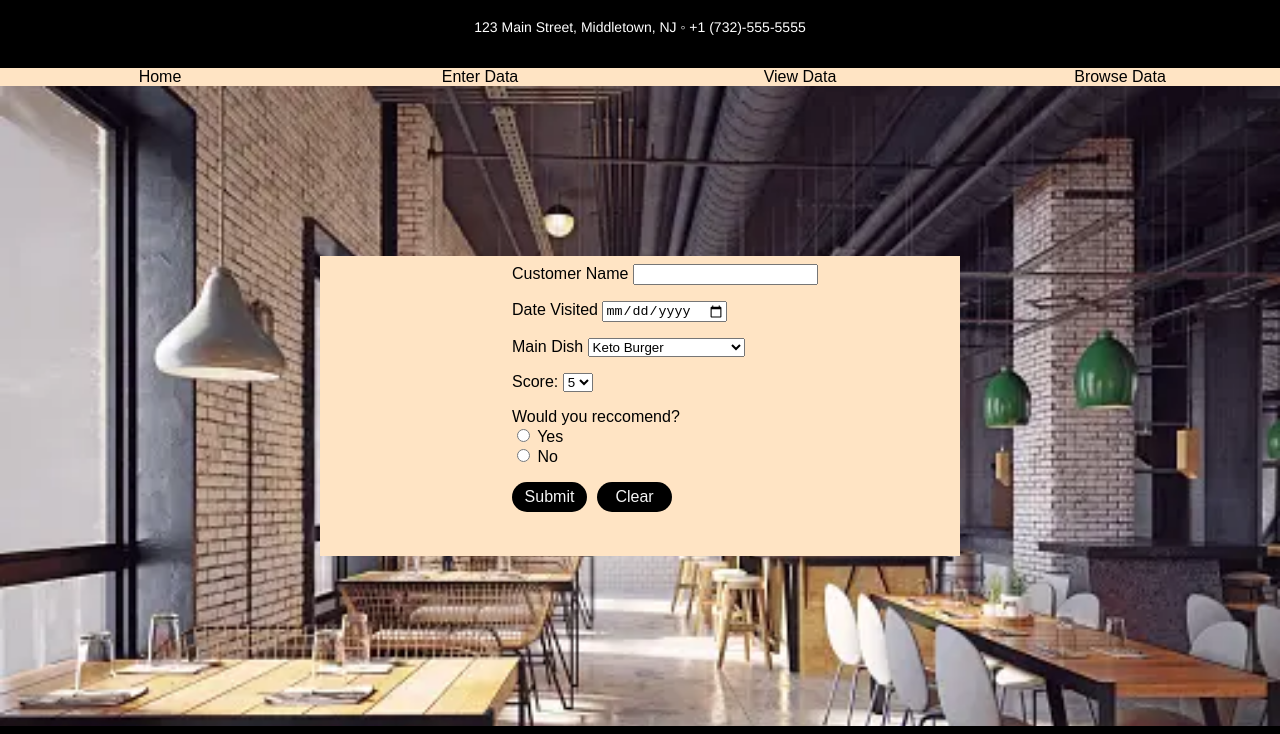
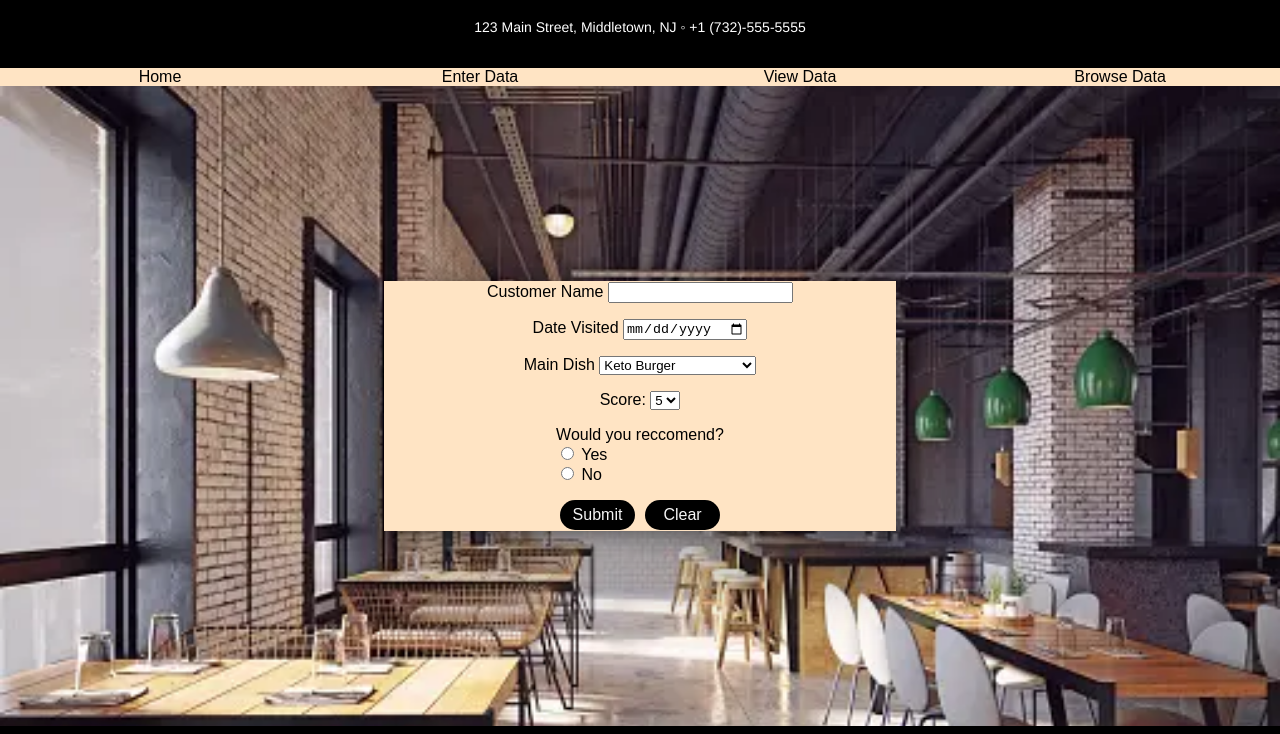
Before and after one commit to MCGruhler/Restaurant, a website: page client/write-data.html in a window 1280 px wide. Shown: the part 120-854 px from the top of the page. Drawn offline with nearby package versions, Linux system fonts and the light colour scheme.

Commit message:
change spacing and add box shadow

```diff
--- a/client/css/write-data.css
+++ b/client/css/write-data.css
@@ -1,19 +1,22 @@
 form{
     background-color: bisque;
-    width: 50vw;
-    height: 300px;
+    width: 40vw;
+    height: 250px;
 
     font-family: Arial, Helvetica, sans-serif;
 
     display: flex;
     flex-direction: column;
+    justify-content: center;
+    align-items: center;
 
+    box-shadow: rgba(0, 0, 0, 0.25) 0px 54px 55px, rgba(0, 0, 0, 0.12) 0px -12px 30px, rgba(0, 0, 0, 0.12) 0px 4px 6px, rgba(0, 0, 0, 0.17) 0px 12px 13px, rgba(0, 0, 0, 0.09) 0px -3px 5px;
 }
 
 .form-group, .button-container{
     font-family: Arial, Helvetica, sans-serif;
     padding: 1vh;
-    padding-left: 15vw;
+
 }
 
 .button-container{
```
